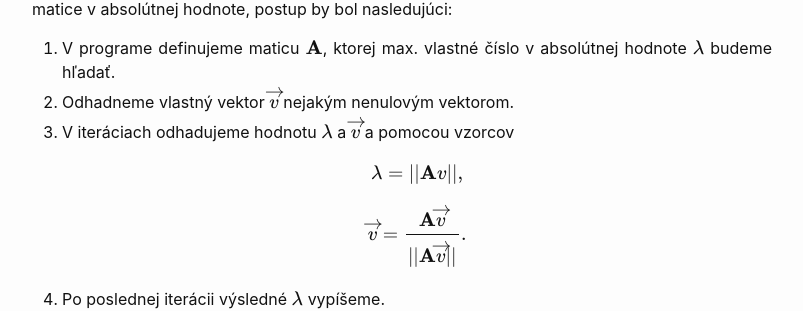
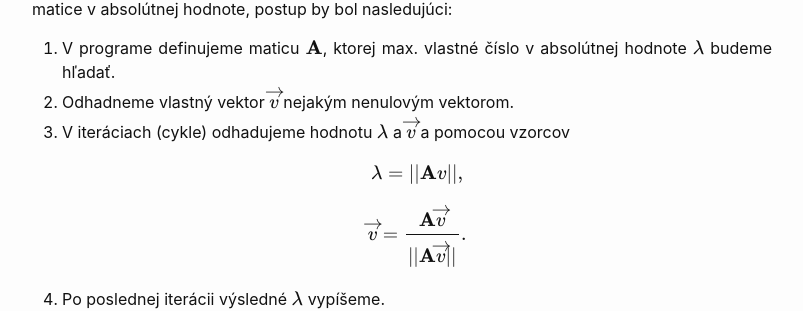
Before and after one commit to maslarova/maslarova.github.io, a Jekyll site: the page built from _posts/2021-03-11-cvicenie4.md, in a window 1280 px wide. Shown: the part 1569-1880 px from the top of the page, without its empty margins (238-1041 px from the left). Built offline with Jekyll 4.4.1, drawn with Linux system fonts in a browser that asks for light colours.

Commit message:
2021-03-11-cvicenie4.md

```diff
--- a/_posts/2021-03-11-cvicenie4.md
+++ b/_posts/2021-03-11-cvicenie4.md
@@ -52,7 +52,7 @@ Prečítajte si vysvetlenie čiastočného problému hľadania vlastných číse
 Ak by sme chceli tento algoritmus naprogramovať pre hľadanie maximálneho vlastného čísla matice v absolútnej hodnote, postup by bol nasledujúci:
 1. V programe definujeme maticu $\mathbf{A}$, ktorej max. vlastné číslo v absolútnej hodnote $\lambda$ budeme hľadať.
 2. Odhadneme vlastný vektor $\overrightarrow{v}$ nejakým nenulovým vektorom.
-3. V iteráciach odhadujeme hodnotu $\lambda$ a $\overrightarrow{v}$ a pomocou vzorcov
+3. V iteráciach (cykle) odhadujeme hodnotu $\lambda$ a $\overrightarrow{v}$ a pomocou vzorcov
 
    {: .centering}
    $$
```
